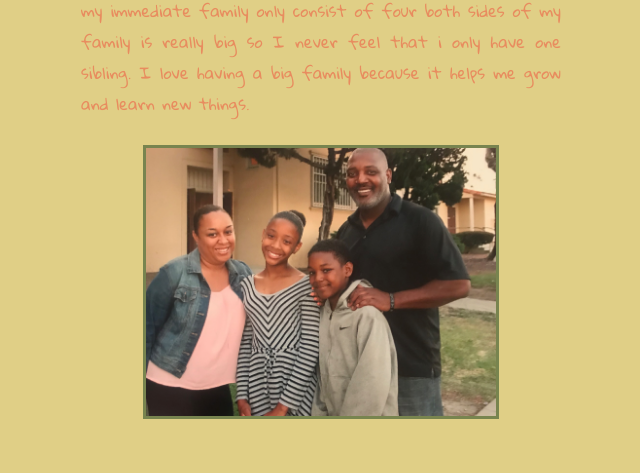
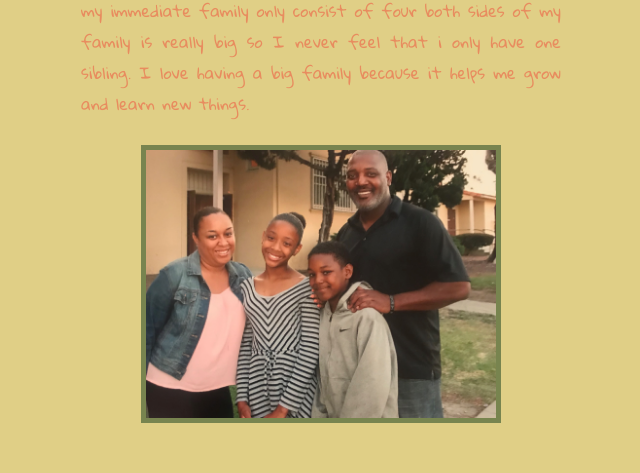
Before and after one commit to AmariIsMe/AmariIsMe.github.io, a plain HTML site: page index.html in a window 1280 px wide. Shown: the part 712-1185 px from the top of the page, without its empty margins (319-959 px from the left). Drawn offline with Linux system fonts and the light colour scheme.

Commit message:
Update app.css

```diff
--- a/app.css
+++ b/app.css
@@ -54,11 +54,10 @@ article{
 
 	}
 img{
-	border: 3px;
+	border: 5px;
 	border-style: solid;
 	color:  rgb(120, 132, 79);
 }
 a{
 	color: white;
 }
-}
```
